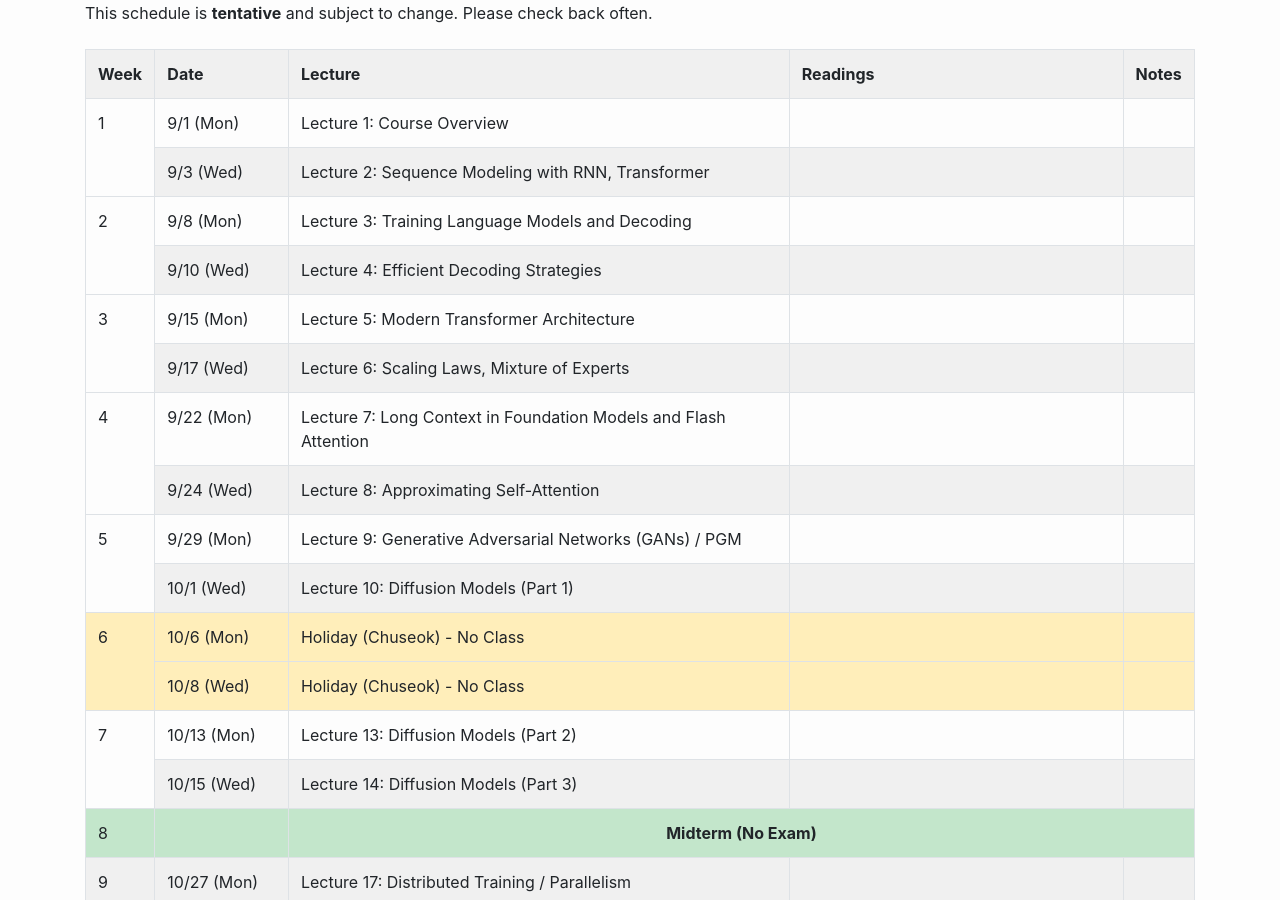
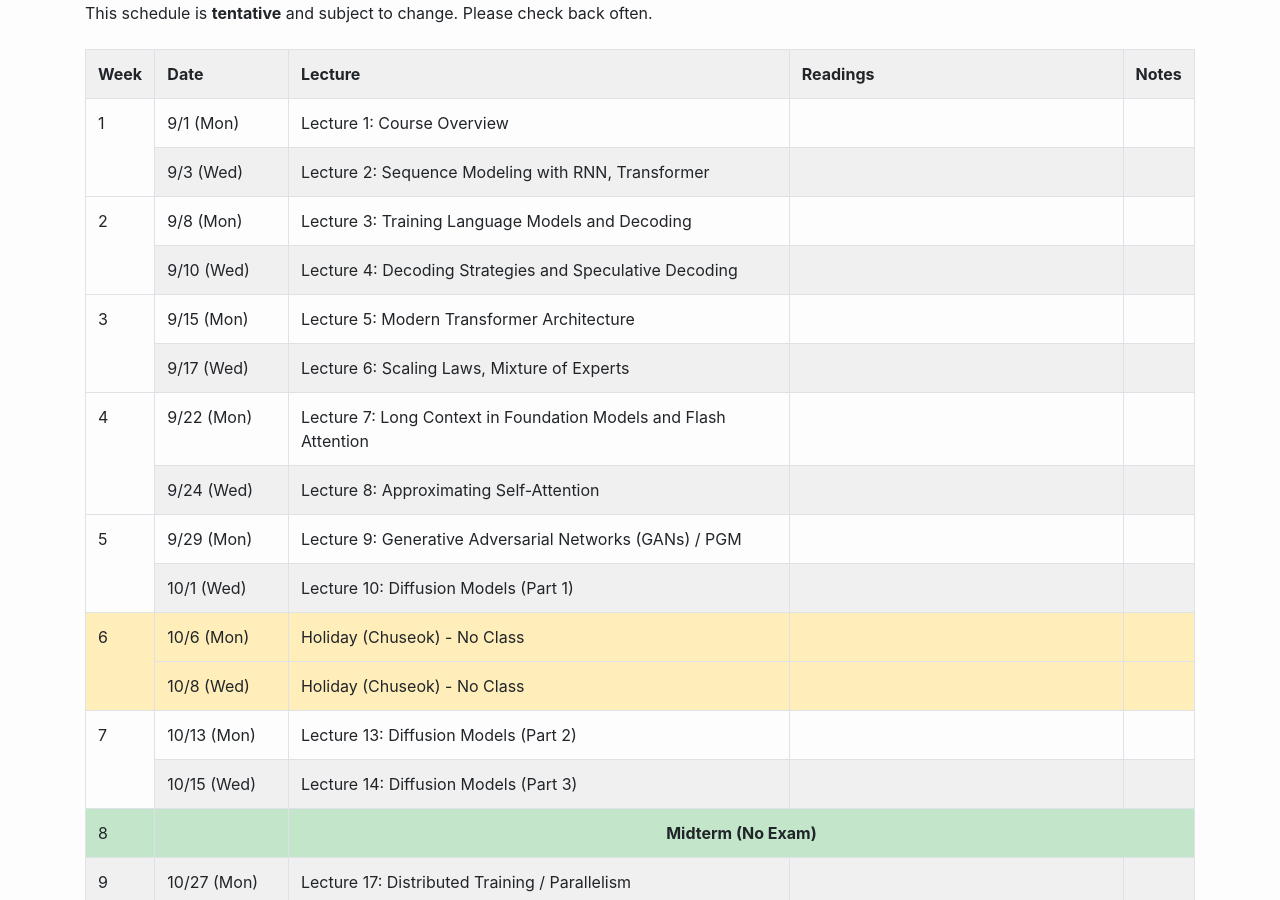
Before and after one commit to kaist-ee595/kaist-ee595.github.io, a Jekyll site: the page built from index.html, in a window 1280 px wide and 900 px high, scrolled down 1660 px. Built offline with Jekyll 4.4.1, drawn with Linux system fonts in a browser that asks for light colours; the list of posts is cut into pages by our own code.

Commit message:
update lecture 4

```diff
--- a/index.html
+++ b/index.html
@@ -115,7 +115,7 @@ This schedule is <b>tentative</b> and subject to change. Please check back often
         </tr>
         <tr>
             <td>9/10 (Wed)</td>
-            <td>Lecture 4: Efficient Decoding Strategies</td>
+            <td>Lecture 4: Decoding Strategies and Speculative Decoding</td>
             <td><ul></ul></td>
             <td></td>
         </tr>
```
